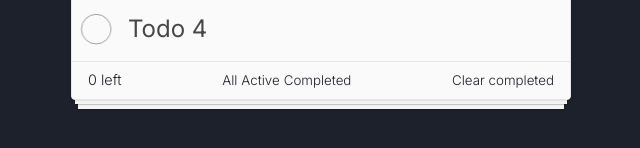
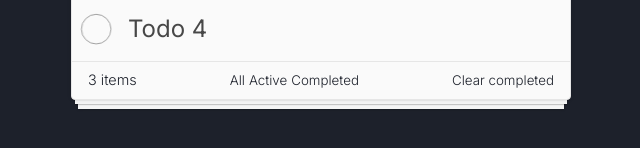
Before and after one commit to ImalKesara/TodoList_app, a Svelte app: page / in a window 1280 px wide. Shown: the part 542-690 px from the top of the page, without its empty margins (319-959 px from the left). Built offline with nearby package versions, Linux system fonts and the light colour scheme.

Commit message:
todo left items

```diff
--- a/src/Components/Todo.svelte
+++ b/src/Components/Todo.svelte
@@ -16,6 +16,7 @@
     $: console.log(todos)
 
     $: todosamount = todos.length
+    $: incompletetodos = todos.filter((todo)=> !todo.completed).length
 
     function generateRandomId(): string{
         return Math.random().toString(16).slice(2)
@@ -94,7 +95,7 @@
             </ul>
 
             <div class="actions">
-                <span class="todo-count">0 left</span>
+                <TodosLeft {incompletetodos}/>
                 <div class="filters">
                     <button class="fillter">All</button>
                     <button class="fillter">Active</button>
--- /dev/null
+++ b/src/Components/TodosLeft.svelte
@@ -0,0 +1,8 @@
+<script lang="ts">
+    export let incompletetodos : number
+</script>
+
+<span class="todo-count">
+    {incompletetodos}
+    {incompletetodos == 1 ? 'item' : 'items'}
+</span>
```
